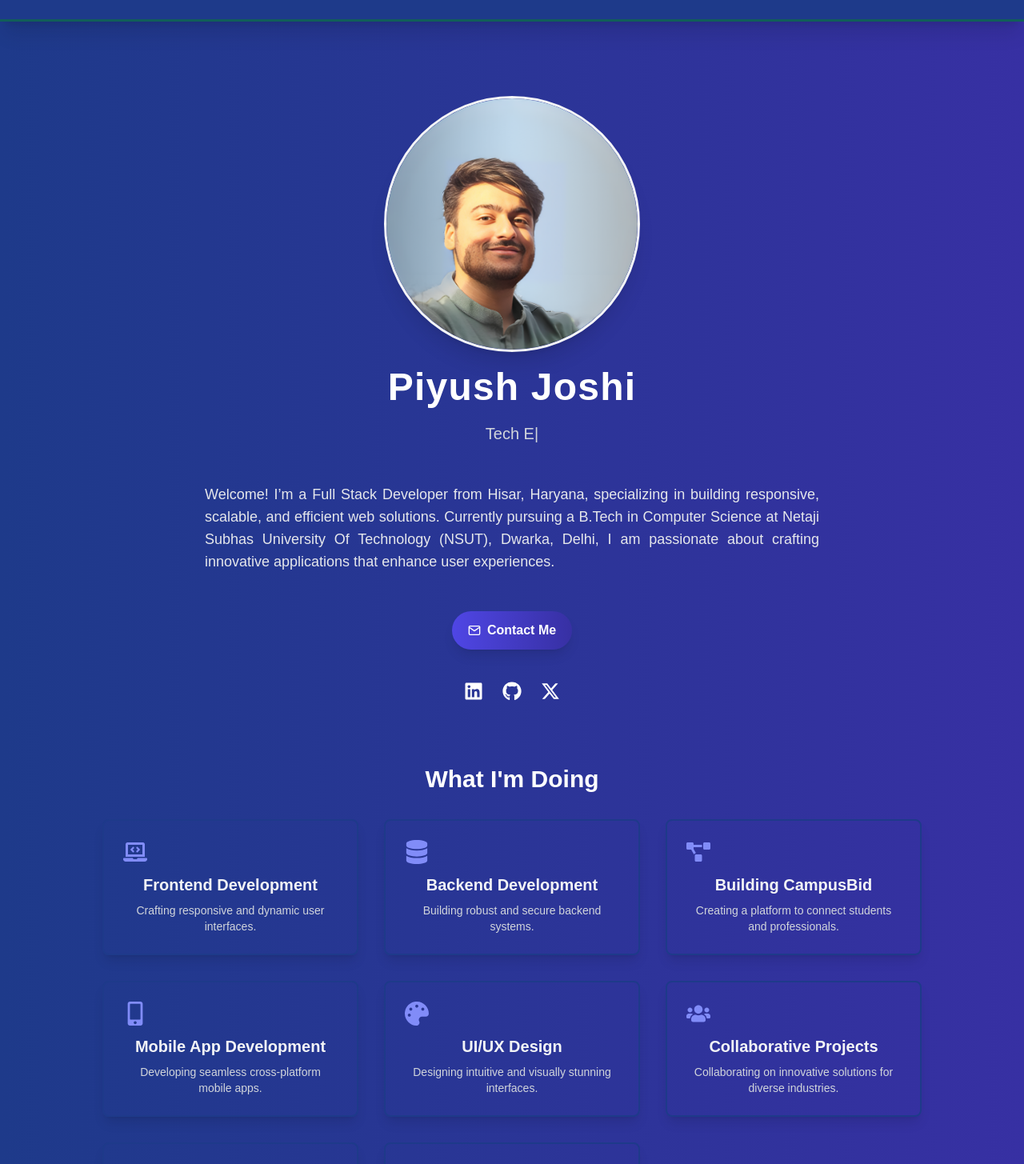
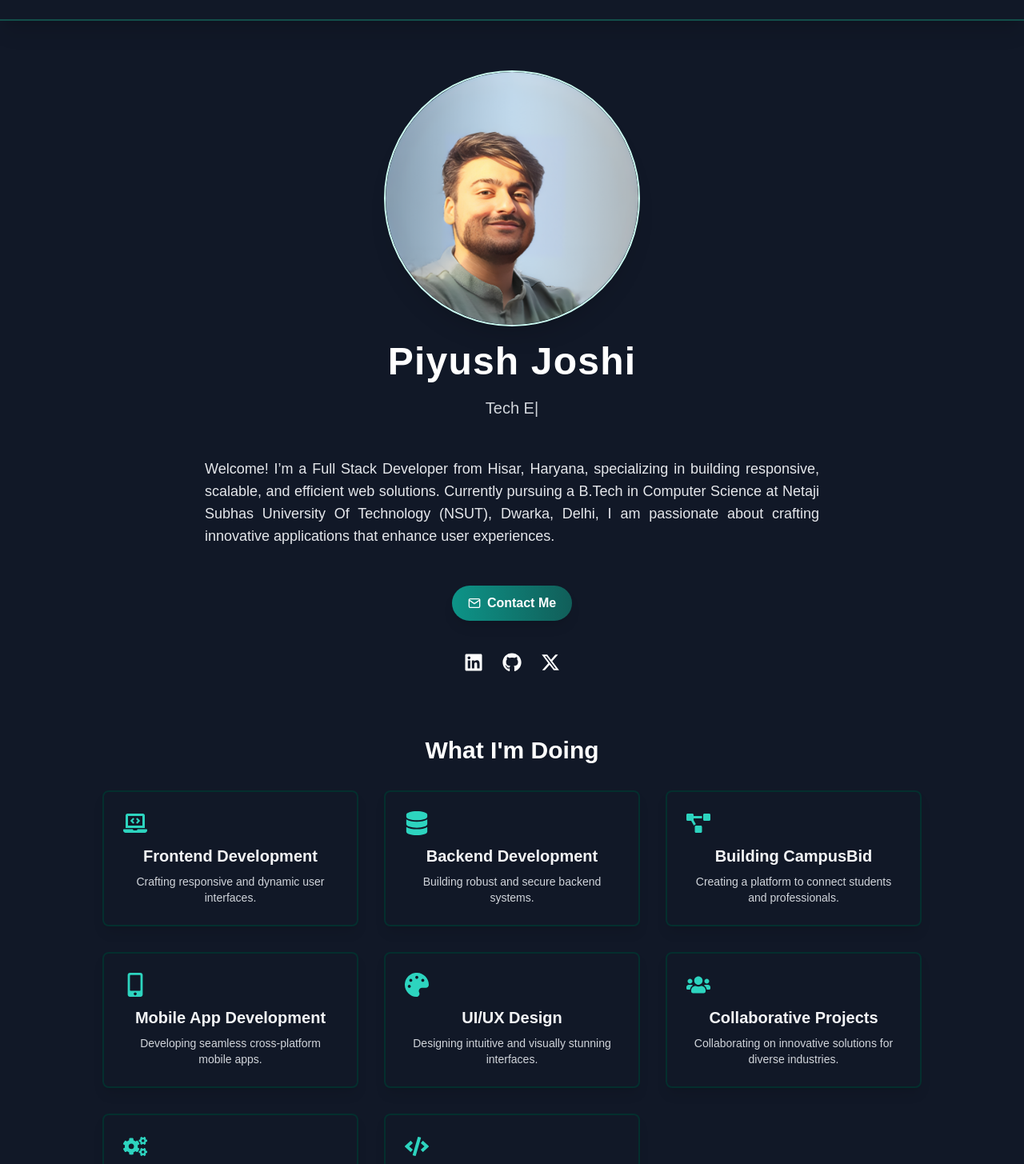
Before and after one commit to Piyush0049/MyPortfolio, a React (Create React App) app: page / in a window 1280 px wide. Shown: the part 40-1495 px from the top of the page at 80% size. Built offline with nearby package versions, Linux system fonts and the light colour scheme.

Commit message:
bg changes

```diff
--- a/src/App.js
+++ b/src/App.js
@@ -11,7 +11,7 @@ import Sidebar from "./components/Sidebar";
 function App() {
   return (
 
-    <div className="App bg-gradient-to-r from-blue-900 to-indigo-800">
+    <div className="App bg-gradient-to-r from-blue-900 to-teal-800">
     <Router>
         {/* Pass className for showing/hiding Navbar and Sidebar based on screen size */}
         <Navbar className="hidden md:block" />
--- a/src/components/Navbar.jsx
+++ b/src/components/Navbar.jsx
@@ -6,12 +6,12 @@ const Navbar = () => {
     const navigate = useNavigate();
 
     return (
-        <nav className="bg-gradient-to-r from-blue-900 to-blue-900 shadow-xl fixed w-full z-50 border-b-[3px] border-teal-800 hidden md:block">
+        <nav className="bg-gradient-to-r from-gray-900 to-gray-900 shadow-xl fixed w-full z-50 border-b-[2px] border-teal-900 hidden md:block">
             <div className="mx-auto py-3 flex items-center justify-between md:px-32">
                 <Fade>
                     <div onClick={() => navigate("/")} className="relative flex flex-col justify-start text-white text-2xl font-bold tracking-wider">
-                        <span className="hover:text-indigo-100 transition-all duration-300 transform hover:scale-102 cursor-pointer">Overview</span>
-                        <div className="bottom-[-10px] h-1 w-16 mt-1 bg-gradient-to-r from-blue-400 to-indigo-500 rounded-full"></div>
+                        <span className="hover:text-teal-100 transition-all duration-300 transform hover:scale-102 cursor-pointer">Overview</span>
+                        <div className="bottom-[-10px] h-1 w-16 mt-1 bg-gradient-to-r from-blue-400 to-teal-500 rounded-full"></div>
                     </div>
                 </Fade>
 
@@ -19,7 +19,7 @@ const Navbar = () => {
                     <Fade>
                         <a
                             href="/resume"
-                            className="text-white hover:text-indigo-300 transition-all duration-300 transform hover:scale-105"
+                            className="text-white hover:text-teal-300 transition-all duration-300 transform hover:scale-105"
                         >
                             Resume
                         </a>
@@ -27,7 +27,7 @@ const Navbar = () => {
                     <Fade>
                         <a
                             href="/projects"
-                            className="text-white hover:text-indigo-300 transition-all duration-300 transform hover:scale-105"
+                            className="text-white hover:text-teal-300 transition-all duration-300 transform hover:scale-105"
                         >
                             My Projects
                         </a>
@@ -35,7 +35,7 @@ const Navbar = () => {
                     <Fade>
                         <a
                             href="/contactme"
-                            className="text-white hover:text-indigo-300 transition-all duration-300 transform hover:scale-105"
+                            className="text-white hover:text-teal-300 transition-all duration-300 transform hover:scale-105"
                         >
                             Contact Me
                         </a>
--- a/src/components/Pages/Contactme.jsx
+++ b/src/components/Pages/Contactme.jsx
@@ -5,7 +5,7 @@ import { Fade, Zoom } from "react-reveal";
 
 const Contact = () => {
   return (
-    <div className="min-h-screen bg-gradient-to-r from-blue-900 to-indigo-800 text-white font-poppins p-5 sm:p-8 md:p-36 pt-24 md:pt-28">
+    <div className="min-h-screen bg-gradient-to-b from-gray-900 to-gray-900 text-white font-poppins p-5 sm:p-8 md:p-36 pt-24 md:pt-28">
       <Fade top>
         <h1 className="text-4xl md:text-5xl font-bold text-center mb-10">Contact Me</h1>
       </Fade>
--- a/src/components/Pages/Home.jsx
+++ b/src/components/Pages/Home.jsx
@@ -19,7 +19,7 @@ import "../Styles/Home.css";
 
 const Home = () => {
   return (
-    <div className="font-poppins h-auto bg-gradient-to-r from-blue-900 to-indigo-800 text-gray-200 text-center p-5 md:px-12 pt-24 md:pt-40 md:pb-12">
+    <div className="font-poppins h-auto bg-gradient-to-b from-gray-900 to-gray-900 text-gray-200 text-center p-5 md:px-12 pt-24 md:pt-32 md:pb-12">
       <Fade>
         <div className="relative mb-12">
           <div className="relative z-10">
@@ -27,15 +27,15 @@ const Home = () => {
               <img
                 src="/profimage.png"
                 alt="Piyush Joshi"
-                className="w-48 h-48 md:w-80 md:h-80 rounded-full border-[3px] border-gray-100 mx-auto shadow-xl transform -translate-y-8 transition-transform duration-500 hover:scale-105"
+                className="w-48 h-48 md:w-80 md:h-80 rounded-full border-[2px] border-teal-100 mx-auto shadow-xl transform -translate-y-8 transition-transform duration-500 hover:scale-105"
               />
             </Fade>
             <Bounce>
-              <h1 className="text-4xl md:text-5xl mt-5 text-white font-extrabold tracking-wide">
+              <h1 className="text-2xl md:text-5xl mt-5 text-white font-extrabold tracking-wide">
                 Piyush Joshi
               </h1>
             </Bounce>
-            <p className="text-lg md:text-xl mt-3 sm:mt-5 text-gray-300">
+            <p className="text-[16px] md:text-xl mt-3 sm:mt-5 text-gray-300">
               <Typical
                 steps={[
                   "Full Stack Developer",
@@ -67,7 +67,7 @@ const Home = () => {
         <div className="mb-10">
           <a
             href="/contactme"
-            className="inline-flex items-center px-6 py-3 sm:px-5 sm:py-3 bg-gradient-to-r from-indigo-600 to-indigo-800 text-white text-base sm:text-base font-semibold rounded-full shadow-lg transition-transform duration-300 hover:from-indigo-500 hover:to-indigo-700 hover:scale-105 hover:shadow-2xl"
+            className="inline-flex items-center px-5 py-2 sm:px-5 sm:py-2.5 bg-gradient-to-r from-teal-600 to-teal-800 text-white text-sm sm:text-base font-semibold rounded-full shadow-lg transition-transform duration-300 hover:from-teal-500 hover:to-teal-700 hover:scale-105 hover:shadow-2xl"
           >
             <FiMail className="mr-2" />
             Contact Me
@@ -99,7 +99,7 @@ const Home = () => {
               href={social.link}
               target="_blank"
               rel="noopener noreferrer"
-              className="text-white hover:text-indigo-400 transition-colors duration-300 transform hover:scale-110"
+              className="text-white hover:text-teal-400 transition-colors duration-300 transform hover:scale-110"
               title={social.label}
             >
               {social.icon}
@@ -116,42 +116,42 @@ const Home = () => {
           <div className="grid grid-cols-1 sm:grid-cols-2 lg:grid-cols-3 gap-8">
             {[
               {
-                icon: <FaLaptopCode className="text-2xl sm:text-3xl mb-3 text-indigo-400" />,
+                icon: <FaLaptopCode className="text-2xl sm:text-3xl mb-3 text-teal-400" />,
                 title: "Frontend Development",
                 description: "Crafting responsive and dynamic user interfaces.",
               },
               {
-                icon: <FaDatabase className="text-2xl sm:text-3xl mb-3 text-indigo-400" />,
+                icon: <FaDatabase className="text-2xl sm:text-3xl mb-3 text-teal-400" />,
                 title: "Backend Development",
                 description: "Building robust and secure backend systems.",
               },
               {
-                icon: <FaProjectDiagram className="text-2xl sm:text-3xl mb-3 text-indigo-400" />,
+                icon: <FaProjectDiagram className="text-2xl sm:text-3xl mb-3 text-teal-400" />,
                 title: "Building CampusBid",
                 description: "Creating a platform to connect students and professionals.",
               },
               {
-                icon: <FaMobileAlt className="text-2xl sm:text-3xl mb-3 text-indigo-400" />,
+                icon: <FaMobileAlt className="text-2xl sm:text-3xl mb-3 text-teal-400" />,
                 title: "Mobile App Development",
                 description: "Developing seamless cross-platform mobile apps.",
               },
               {
-                icon: <FaPalette className="text-2xl sm:text-3xl mb-3 text-indigo-400" />,
+                icon: <FaPalette className="text-2xl sm:text-3xl mb-3 text-teal-400" />,
                 title: "UI/UX Design",
                 description: "Designing intuitive and visually stunning interfaces.",
               },
               {
-                icon: <FaUsers className="text-2xl sm:text-3xl mb-3 text-indigo-400" />,
+                icon: <FaUsers className="text-2xl sm:text-3xl mb-3 text-teal-400" />,
                 title: "Collaborative Projects",
                 description: "Collaborating on innovative solutions for diverse industries.",
               },
               {
-                icon: <FaCogs className="text-2xl sm:text-3xl mb-3 text-indigo-400" />,
+                icon: <FaCogs className="text-2xl sm:text-3xl mb-3 text-teal-400" />,
                 title: "DevOps",
                 description: "Automating and optimizing development workflows",
               },
               {
-                icon: <FaCode className="text-2xl sm:text-3xl mb-3 text-indigo-400" />,
+                icon: <FaCode className="text-2xl sm:text-3xl mb-3 text-teal-400" />,
                 title: "Data Structures (DSA)",
                 description: "Solving problems with efficient algorithms and data structures.",
               },
@@ -160,7 +160,7 @@ const Home = () => {
                 <Zoom>
                   <div
                     key={index}
-                    className="p-6 border-[2px]  border-blue-900 text-gray-400 rounded-lg shadow-lg hover:shadow-2xl transition-all duration-[500ms] hover:scale-105"
+                    className="p-6 border-[2px]  border-teal-950 text-gray-400 rounded-lg shadow-lg hover:shadow-2xl transition-all duration-[500ms] hover:scale-105"
                   >
                     {item.icon}
                     <h3 className="text-gray-100 text-lg sm:text-xl font-bold mb-2">{item.title}</h3>
--- a/src/components/Sidebar.jsx
+++ b/src/components/Sidebar.jsx
@@ -41,7 +41,7 @@ const Sidebar = () => {
             {!isOpen && <div className="fixed top-4 left-4 z-50 shadow-2xl">
                 <button
                     onClick={toggleMenu}
-                    className="bg-gradient-to-r from-blue-600 to-indigo-600 text-white hover:bg-gradient-to-l hover:from-indigo-600 hover:to-blue-700 text-2xl p-3 rounded-full transition-all duration-300 focus:outline-none"
+                    className="bg-gradient-to-r from-teal-600 to-teal-600 text-white hover:bg-gradient-to-l hover:from-teal-600 hover:to-blue-700 text-2xl p-3 rounded-full transition-all duration-300 focus:outline-none"
                 >
                     {!isOpen && <FaBars />}
                 </button>
@@ -49,7 +49,7 @@ const Sidebar = () => {
 
             <div
                 ref={sidebarRef}
-                className={`fixed inset-y-0 left-0 z-40 bg-gradient-to-r from-blue-900 to-indigo-800 w-72 transform transition-transform duration-500 ease-in-out ${isOpen ? "translate-x-0" : "-translate-x-full"
+                className={`fixed inset-y-0 left-0 z-40 bg-gradient-to-r from-blue-900 to-teal-800 w-72 transform transition-transform duration-500 ease-in-out ${isOpen ? "translate-x-0" : "-translate-x-full"
                     } shadow-xl rounded-r-xl pt-10`}
             >
                 <div className="flex flex-col items-center py-8 space-y-8">
@@ -64,7 +64,7 @@ const Sidebar = () => {
                             <a
                                 href={link.href}
                                 onClick={handleLinkClick}
-                                className="text-white hover:text-indigo-300 font-medium text-lg transition-all duration-300 transform hover:scale-105 px-6 py-3 rounded-lg w-full text-center"
+                                className="text-white hover:text-teal-300 font-medium text-lg transition-all duration-300 transform hover:scale-105 px-6 py-3 rounded-lg w-full text-center"
                             >
                                 {link.label}
                             </a>
```
Also changed, not shown: src/components/Pages/MyProjects.jsx (+4 -4 lines), src/components/Pages/Resume.jsx (+8 -8 lines).
